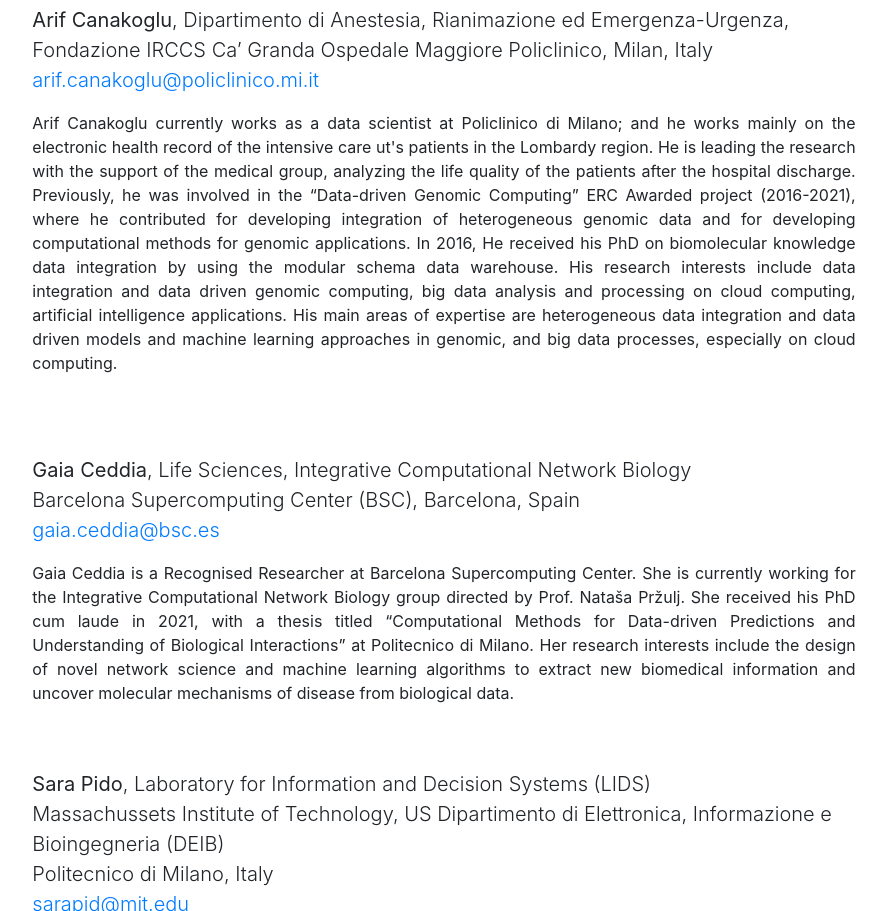
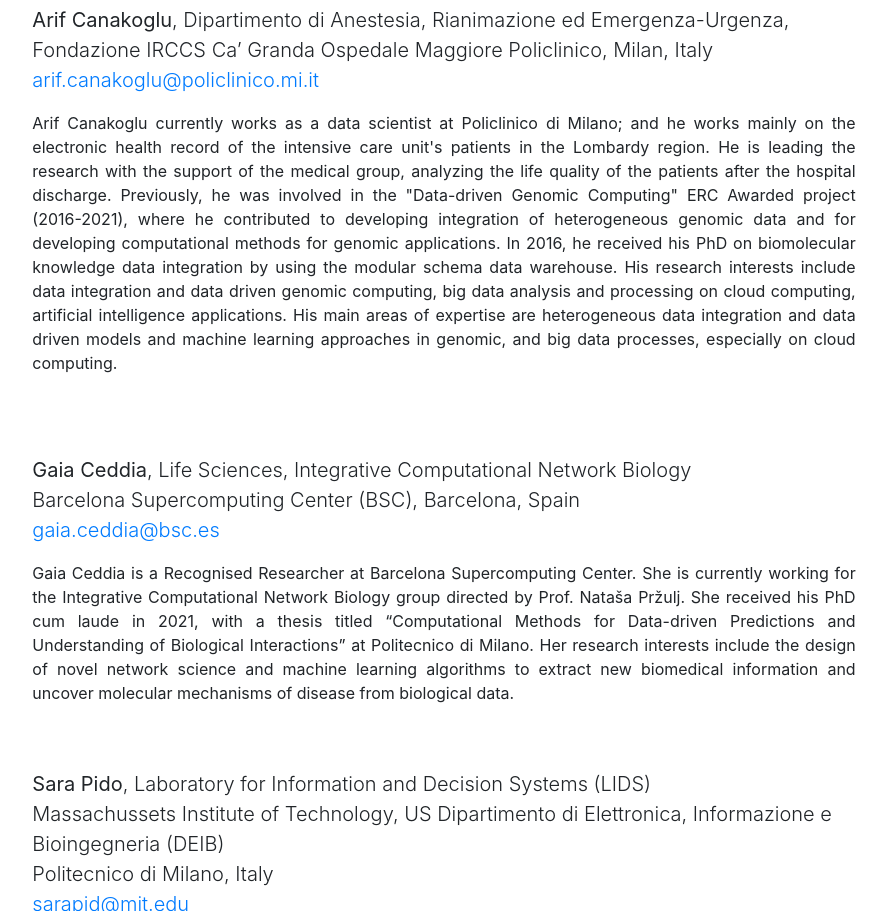
Before and after one commit to DEIB-GECO/DALS, a website with bundled scripts: page index.html in a window 1280 px wide. Shown: the part 4263-5174 px from the top of the page, without its empty margins (196-1083 px from the left). Built offline with nearby package versions, Linux system fonts and the light colour scheme.

Commit message:
corrected Arif's bio

```diff
--- a/index.html
+++ b/index.html
@@ -322,12 +322,12 @@
                 </p>
                 <p class="text-justify">
                     Arif Canakoglu currently works as a data scientist at Policlinico di Milano; and he works mainly on
-                    the electronic health record of the intensive care ut's patients in the Lombardy region. He is
+                    the electronic health record of the intensive care unit's patients in the Lombardy region. He is
                     leading the research with the support of the medical group, analyzing the life quality of the
-                    patients after the hospital discharge. Previously, he was involved in the “Data-driven Genomic
-                    Computing” ERC Awarded project (2016-2021), where he contributed for developing integration of
+                    patients after the hospital discharge. Previously, he was involved in the "Data-driven Genomic
+                    Computing" ERC Awarded project (2016-2021), where he contributed to developing integration of
                     heterogeneous genomic data and for developing computational methods for genomic applications. In
-                    2016, He received his PhD on biomolecular knowledge data integration by using the modular schema
+                    2016, he received his PhD on biomolecular knowledge data integration by using the modular schema
                     data warehouse. His research interests include data integration and data driven genomic computing,
                     big data analysis and processing on cloud computing, artificial intelligence applications. His main
                     areas of expertise are heterogeneous data integration and data driven models and machine learning
```
